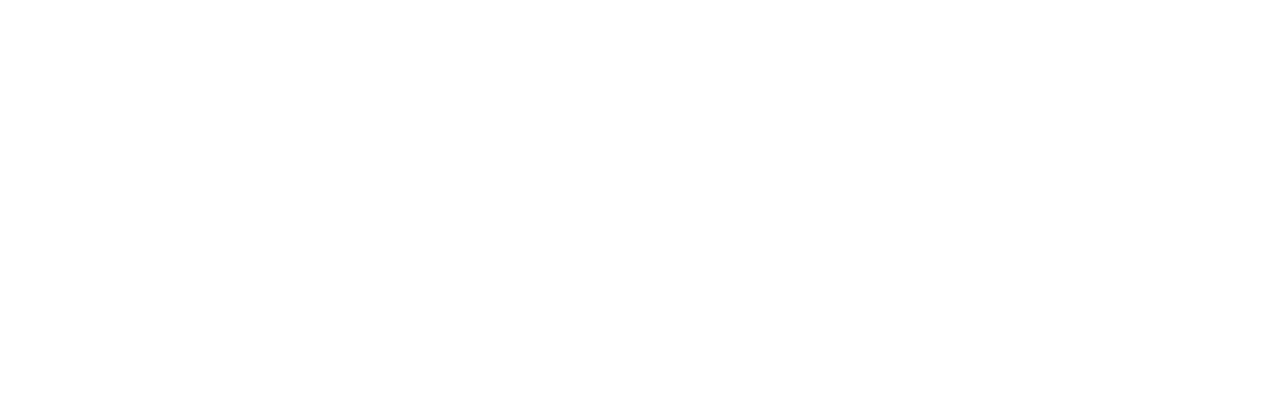
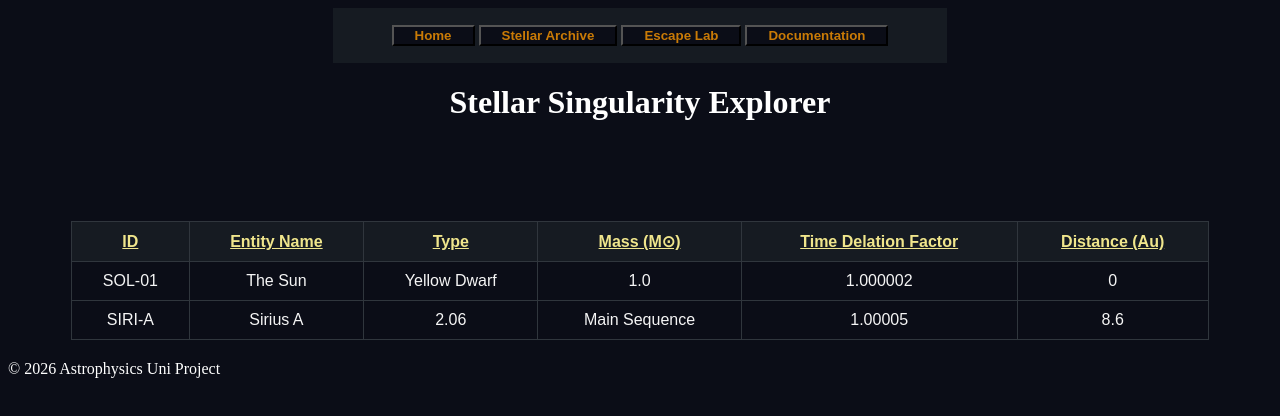
Before and after one commit to NovakBotond/Stellar-Singularity-Explorer, a plain HTML site: page archive.html in a window 1280 px wide. Drawn offline with nearby package versions, Linux system fonts and the light colour scheme.

Commit message:
Basic Archive page created, filled with value + css correction

```diff
--- a/archive.html
+++ b/archive.html
@@ -0,0 +1,72 @@
+<!DOCTYPE html>
+<html lang="en">
+<head>
+    <meta charset="UTF-8">
+    <meta name="viewport" content="width=device-width, initial-scale=1.0">
+    <title>Stellar Singularity Explorer | Stellar Archive</title>
+    <link rel="stylesheet" href="style.css">
+</head>
+<body>
+
+
+    <main>
+
+    <nav id="main-menu">
+        <ul>
+            <button><li><a href="index.html" class="active">Home</a></li></button>
+            <button><li><a href="archive.html">Stellar Archive</a></li></button>
+            <button><li><a href="simulator.html">Escape Lab</a></li></button>
+            <button><li><a href="about.html">Documentation</a></li></button>
+        </ul>
+    </nav>
+
+    <header>
+        <center><h1>Stellar Singularity Explorer</h1></header></center>
+
+
+<table>
+    <thead>
+        <tr>
+            <th><u>ID</u></th>
+            <th><u>Entity Name</u></th>
+            <th><u>Type</u></th>
+            <th><u>Mass (M&#8857;)</u></th>
+            <th><u>Time Delation Factor</u></th>
+            <th><u>Distance (Au)</u></th>
+        </tr>
+    </thead>
+    <tbody>
+        <tr id="1">
+            <td><center>SOL-01</center></td>
+            <td><center>The Sun</center></td>
+            <td><center>Yellow Dwarf</center></td>
+            <td><center>1.0</center></td>
+            <td><center>1.000002</center></td>
+            <td><center>0</center></td>
+        </tr>
+
+        <tr id="2">
+            <td><center>SIRI-A</center></td>
+            <td><center>Sirius A</center></td>
+            <td><center>2.06</center></td>
+            <td><center>Main Sequence</center></td>
+            <td><center>1.00005</center></td>
+            <td><center>8.6</center></td>
+        </tr>
+    </tbody>
+
+</table>
+
+
+
+
+
+
+    <footer>
+        <p>&copy; 2026 Astrophysics Uni Project</p>
+    </footer>
+
+    <script src="https://code.jquery.com/jquery-3.6.0.min.js"></script>
+    <script src="app.js"></script>
+</body>
+</html>
--- a/style.css
+++ b/style.css
@@ -45,3 +45,29 @@
     background-color: #0e709a;
     transition-duration: 0.5s;
 }
+
+table {
+    margin: 20px auto;
+    margin-top: 100px;
+    width: 90%;
+    border-collapse: collapse;
+    color: whitesmoke;
+    font-family: sans-serif;
+
+}
+
+th, td{
+    border: 1px solid #30363d;
+    padding: 10px;
+    text-align: center;
+}
+
+th{
+    background-color: #161b22;
+    color: #f0e68c;
+}
+
+tr:hover{
+    background-color: #21262d;
+    transition-duration: 0.2s;
+}
```
